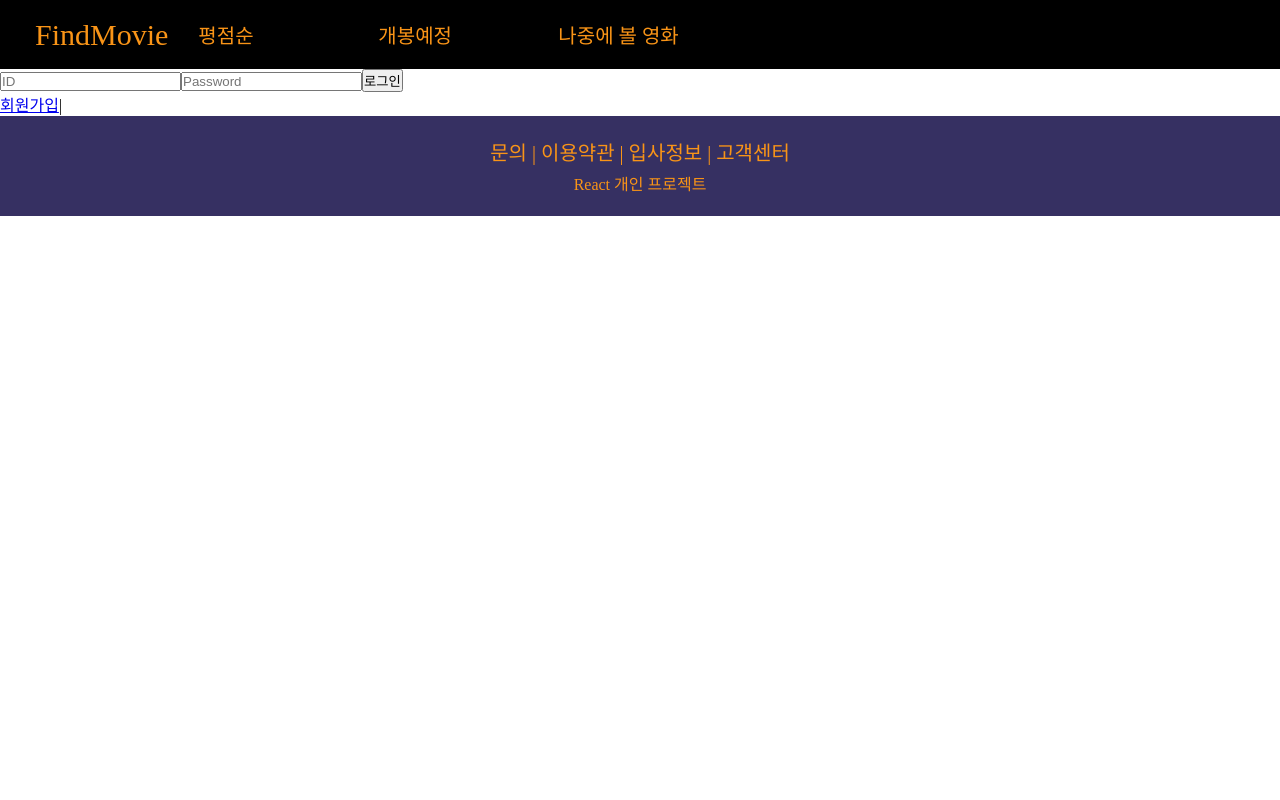
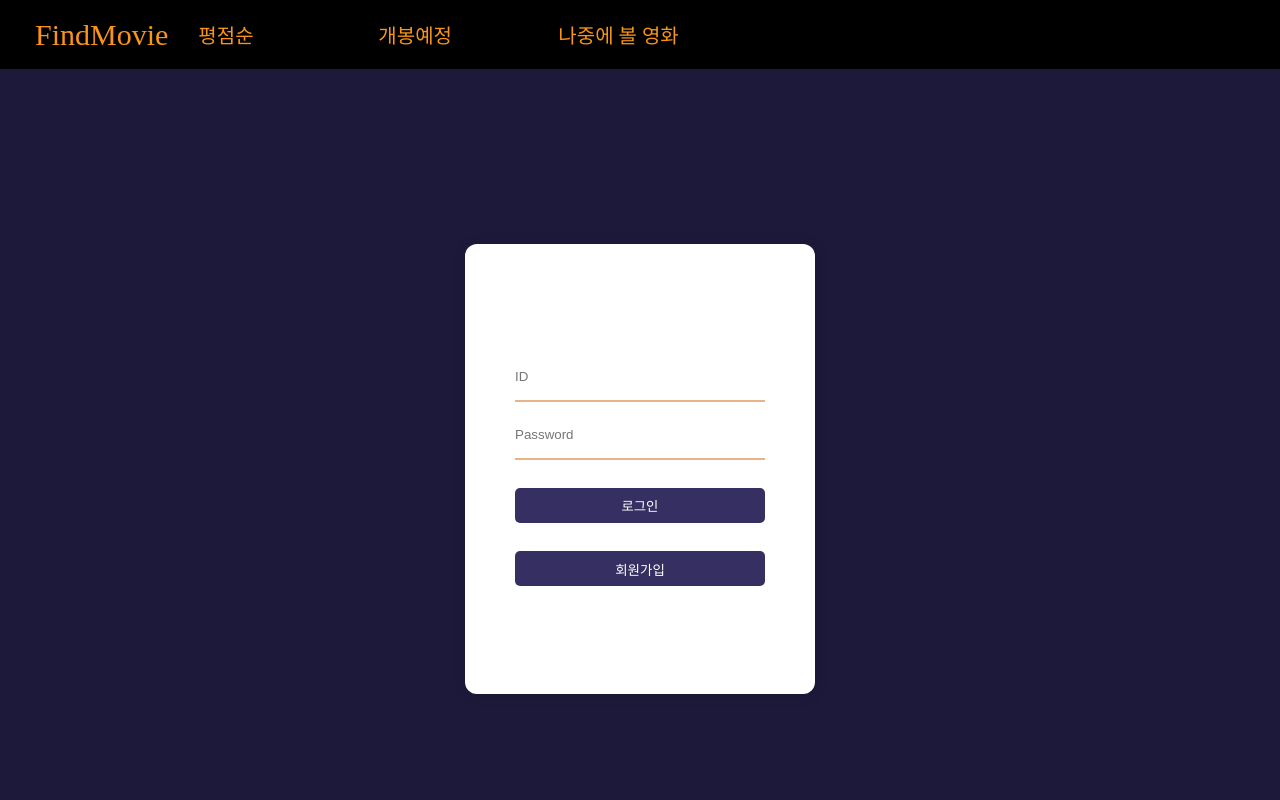
Before and after one commit to hdh9078/FindMovie, a React (Create React App) app: page /signin in a window 1280 px wide. Shown: the top 800 px of the page. Built offline with nearby package versions, Linux system fonts and the light colour scheme; a web font is replaced by a local one.

Commit message:
login page 디자인

```diff
--- a/src/components/Header.tsx
+++ b/src/components/Header.tsx
@@ -16,7 +16,7 @@ export default function Header() {
                     <Link className="headerLink" to="/upcoming">개봉예정</Link>
                 </div>
                 <div className="headerLinkWrapper">
-                    <Link className="headerLink" to="/pickup">나중에 볼 영화</Link>
+                    <Link className="headerLink" to="/pickup">찜 목록</Link>
                 </div>
                 <div className="headerLinkWrapper2">
                     <Link className="headerLink" to="/signin">로그인</Link>
--- a/src/components/Signin.tsx
+++ b/src/components/Signin.tsx
@@ -11,7 +11,7 @@ export default function Signin() {
 
     const signinData = async () => {
         const res = await axios({
-            url: `/signin`,
+            url: "/signin",
             method: 'POST',
             headers: { 'Content-Type': 'application/json' },
             data: {
@@ -41,11 +41,7 @@ export default function Signin() {
                             if(e.key === "Enter") {signinData()} //enter키로 로그인
                         }}/>
                         <button className={styles.signinBtn} type="button" onClick={signinData}>로그인</button>
-                    </div>
-                    <div className={styles.Link}>
                         <Link className={styles.signup} to="/signup">회원가입</Link>
-                        |
-                        {/* <Link className={styles.findPassword} to="/find/password"> 비밀번호 찾기</Link> */}
                     </div>
                 </div>
             </div>
--- a/src/css/signin.module.css
+++ b/src/css/signin.module.css
@@ -0,0 +1,90 @@
+.bodys {
+    width: 100vw;
+    height: 100vh;
+    display: flex;
+    justify-content: center;
+    align-items: center;
+    background-color: #1D193A;
+}
+
+.container {
+    display: flex;
+    justify-content: center;
+    align-items: center;
+}
+
+.wrapper {
+    display: flex;
+    justify-content: center;
+    flex-direction: column;
+    align-items: center;
+    background-color: white;
+    border-radius: 12px;
+    box-shadow: 1px 1px 10px 5px rgba(0, 0, 0, 0.05);
+}
+
+.main {
+    display: flex;
+    justify-content: center;
+    flex-direction: column;
+    align-items: center;
+    width: 350px;
+    height: 450px;
+    gap: 8px;
+}
+
+.id, .password {
+    width: 250px;
+    height: 50px;
+    border: none;
+    outline: none;
+    border-bottom: 2px solid #e7b48a;
+
+}
+
+.id:focus, .password:focus {
+    border-bottom: 2px solid #363062;
+}
+
+.signinBtn {
+    width: 250px;
+    border: none;
+    outline: none;
+    cursor: pointer;
+    transition: 0.25s;
+    height: 35px;
+    border-radius: 5px;
+    color: white;
+    background-color: #363062;
+    margin-top: 20px;
+}
+
+.Link {
+    display: flex;
+    justify-content: center;
+    align-items: center;
+    width: 100%;
+    font-size: 13px;
+    gap: 5px;
+    bottom: 60px;
+    position: relative;
+}
+
+.signup {
+    display: flex;
+    justify-content: center;
+    align-items: center;
+    text-decoration: none;
+    width: 250px;
+    cursor: pointer;
+    height: 35px;
+    border-radius: 5px;
+    color: white;
+    background-color: #363062;
+    margin-top: 20px;
+    font-size: 13.5px;
+}
+
+.signinBtn:hover, .signup:hover {
+    scale: 1.03;
+}
```
